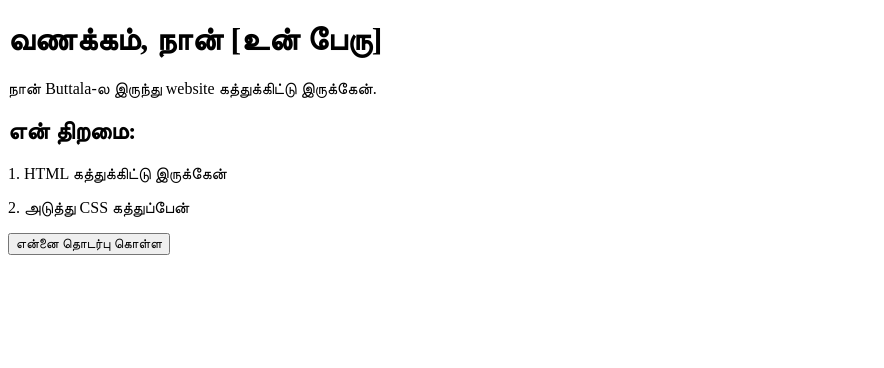
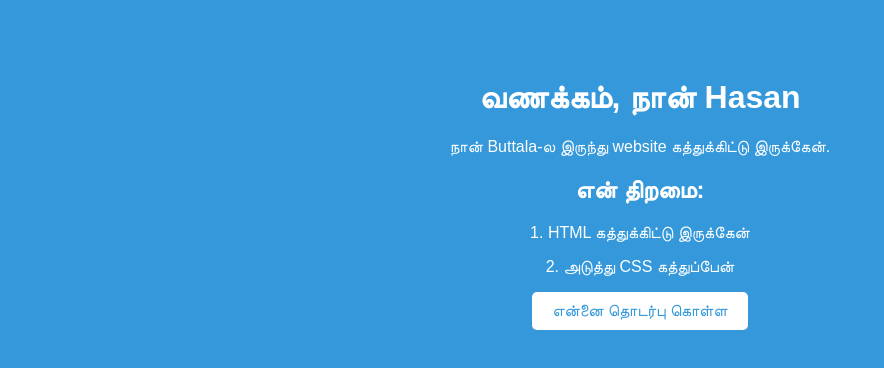
Before and after one commit to mhdhasan614/mhdhasan614.github.io, a plain HTML site: page index.html in a window 1280 px wide. Shown: the whole page, without its empty margins (0-884 px from the left). Drawn offline with Linux system fonts and the light colour scheme.

Commit message:
Update index.html

```diff
--- a/index.html
+++ b/index.html
@@ -1,10 +1,27 @@
 <!DOCTYPE html>
 <html>
 <head>
-    <title>என் பேரு</title>
+    <title>Hasan-ஓட Website</title>
+    <style>
+        body {
+            background-color: #3498db;
+            font-family: Arial;
+            text-align: center;
+            padding-top: 50px;
+            color: white;
+        }
+        button {
+            padding: 10px 20px;
+            font-size: 16px;
+            background-color: white;
+            color: #3498db;
+            border: none;
+            border-radius: 5px;
+        }
+    </style>
 </head>
 <body>
-    <h1>வணக்கம், நான் [உன் பேரு]</h1>
+    <h1>வணக்கம், நான் Hasan</h1>
     <p>நான் Buttala-ல இருந்து website கத்துக்கிட்டு இருக்கேன்.</p>
     <h2>என் திறமை:</h2>
     <p>1. HTML கத்துக்கிட்டு இருக்கேன்</p>
```
